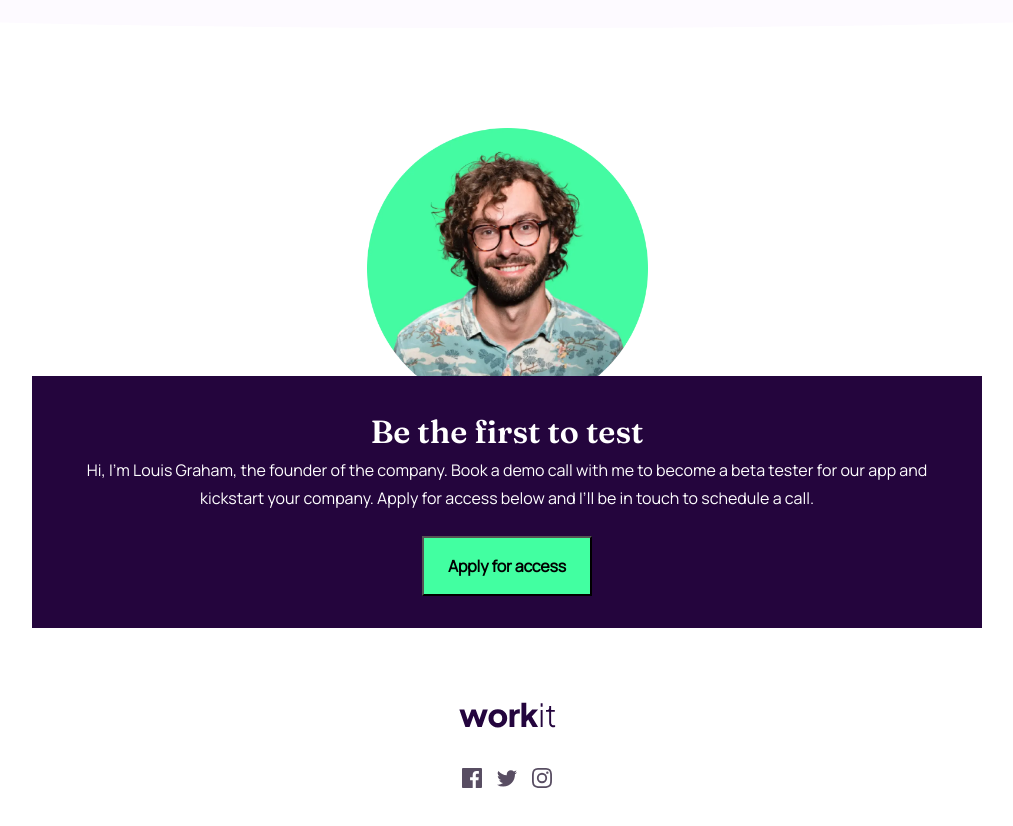
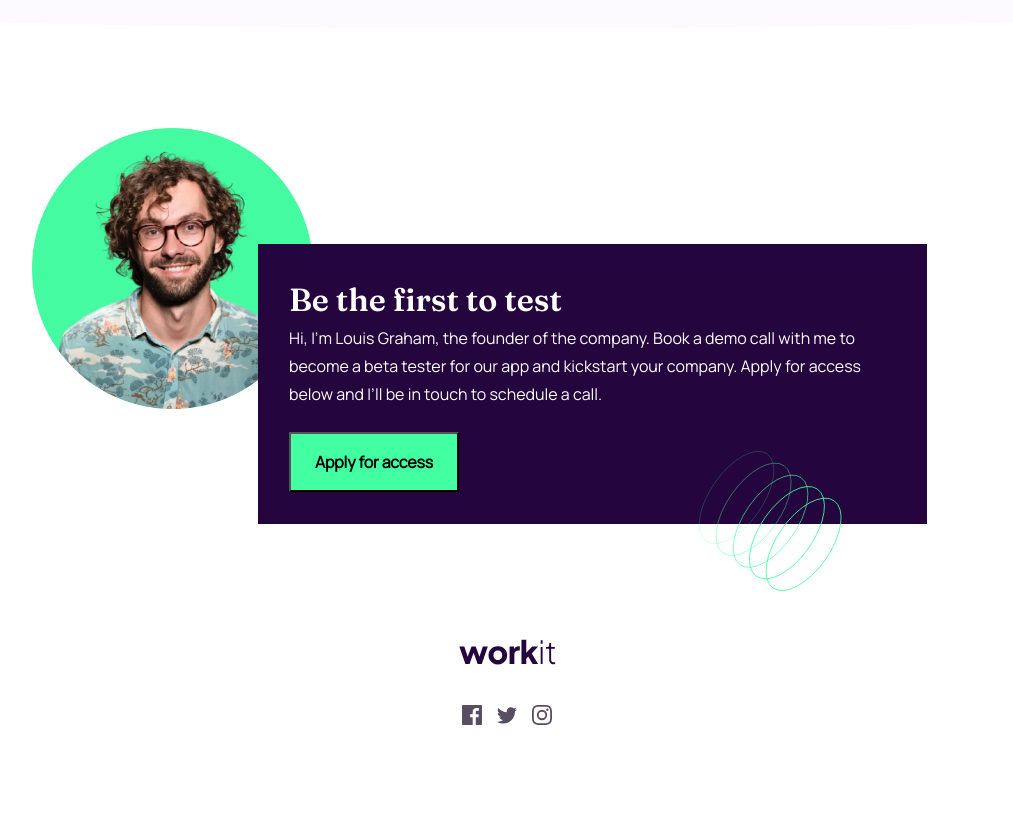
Before and after one commit to tunde-james/workit-landing-page, a plain HTML site: page workit-landing-page/index.html in a window 1280 px wide. Shown: the part 1180-2006 px from the top of the page, without its empty margins (133-1146 px from the left). After the commit the page ends 1969 px from the top, so only its background shows below. Drawn offline with Linux system fonts and the light colour scheme.

Commit message:
Fix the layout of the founder section

```diff
--- a/workit-landing-page/index.html
+++ b/workit-landing-page/index.html
@@ -107,8 +107,12 @@
             alt="workit founder"
             class="workit-founder"
           />
-          <br />
           <div class="founder-intro">
+            <img
+              src="./assets/images/bg-pattern-3.svg"
+              alt="spiral pattern 3"
+              class="pattern-3"
+            />
             <h2>Be the first to test</h2>
             <p>
               Hi, I'm Louis Graham, the founder of the company. Book a demo call
--- a/workit-landing-page/styles/index.css
+++ b/workit-landing-page/styles/index.css
@@ -41,7 +41,8 @@ a {
 }
 
 .pattern-1,
-.pattern-2 {
+.pattern-2,
+.pattern-3 {
   display: none;
 }
 
@@ -195,7 +196,7 @@ a {
   padding-block: 32px;
   padding-inline: 31px;
   position: relative;
-  margin-block-start: -60px;
+  margin-block-start: -55px;
   z-index: 2;
 }
 
@@ -222,8 +223,11 @@ a {
   margin-block-end: 0;
 }
 
+.footer {
+  margin-block-start: 74px;
+}
+
 .footer-container {
-  padding-block-start: 74px;
   padding-block-end: 63.87px;
   display: flex;
   flex-direction: column;
@@ -257,15 +261,19 @@ a {
     padding-inline: 39px;
   }
 
+  .pattern-1,
+  .pattern-2,
+  .pattern-3 {
+    display: block;
+  }
+
   .pattern-1 {
-    display: block;
     left: -223px;
     position: absolute;
     top: 70px;
   }
 
   .pattern-2 {
-    display: block;
     position: absolute;
     right: -80px;
     bottom: 180px;
@@ -303,16 +311,28 @@ a {
 
   .test-workit {
     display: flex;
-    /* flex-direction: row; */
-    /* position: relative; */
-  }
-
-  .workit-founder {
-    z-index: 1;
+    flex-direction: row;
   }
 
   .founder-intro {
-    /* z-index: 2; */
+    top: 190px;
+    right: 103px;
+    align-items: flex-start;
+  }
+
+  .founder-intro p {
+    text-align: left;
+  }
+
+  .pattern-3 {
+    max-width: 173px;
+    position: absolute;
+    bottom: -80px;
+    right: 30px;
+  }
+
+  .footer {
+    margin-block-start: 230px;
   }
 }
 
@@ -377,4 +397,20 @@ a {
   .benefit-description {
     text-align: center;
   }
+
+  .founder-intro {
+    top: 143px;
+    right: 55px;
+  }
+
+  .pattern-3 {
+    max-width: 173px;
+    position: absolute;
+    bottom: -80px;
+    right: 70px;
+  }
+
+  .footer {
+    margin-block-start: 230px;
+  }
 }
```
